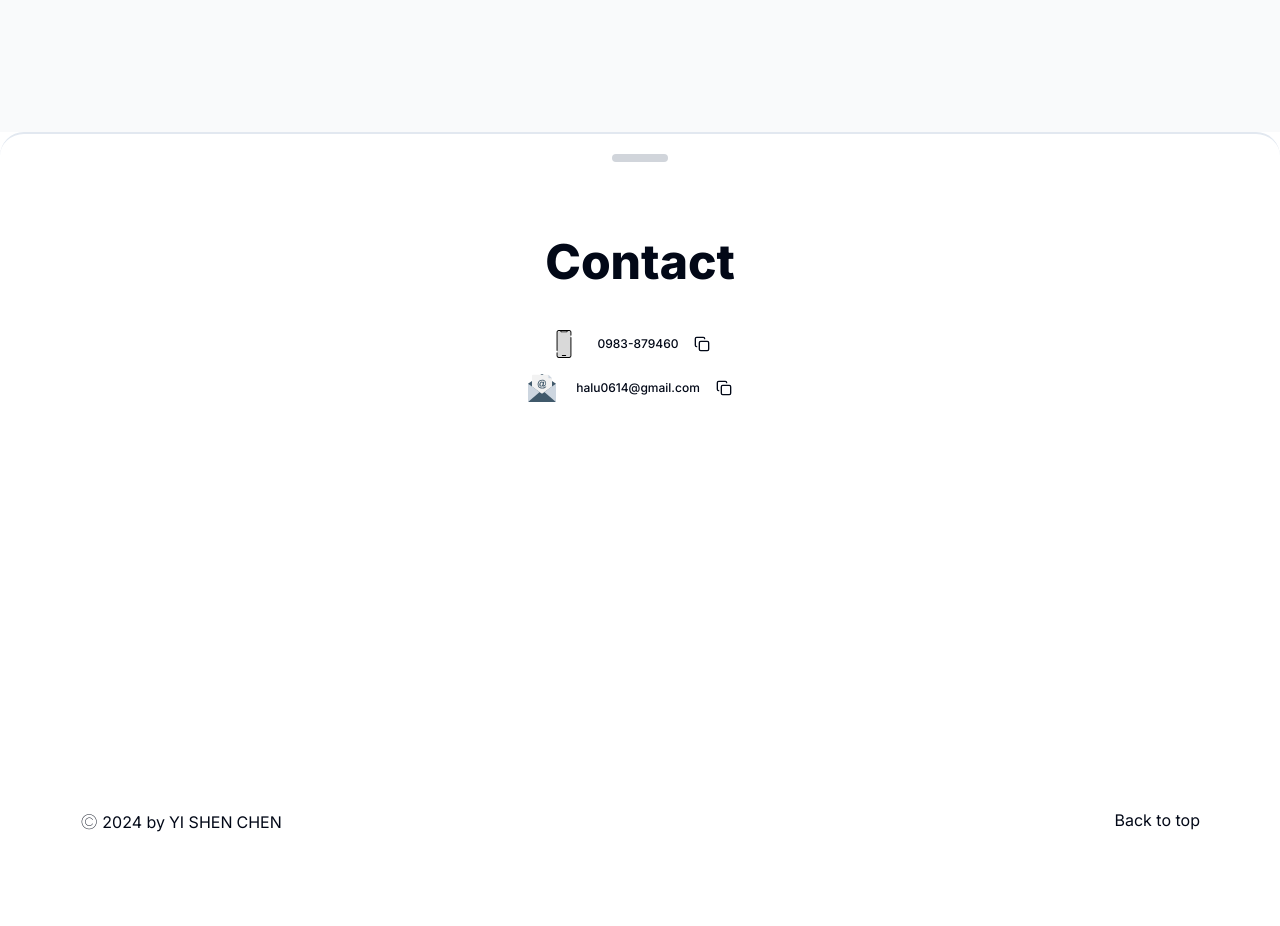
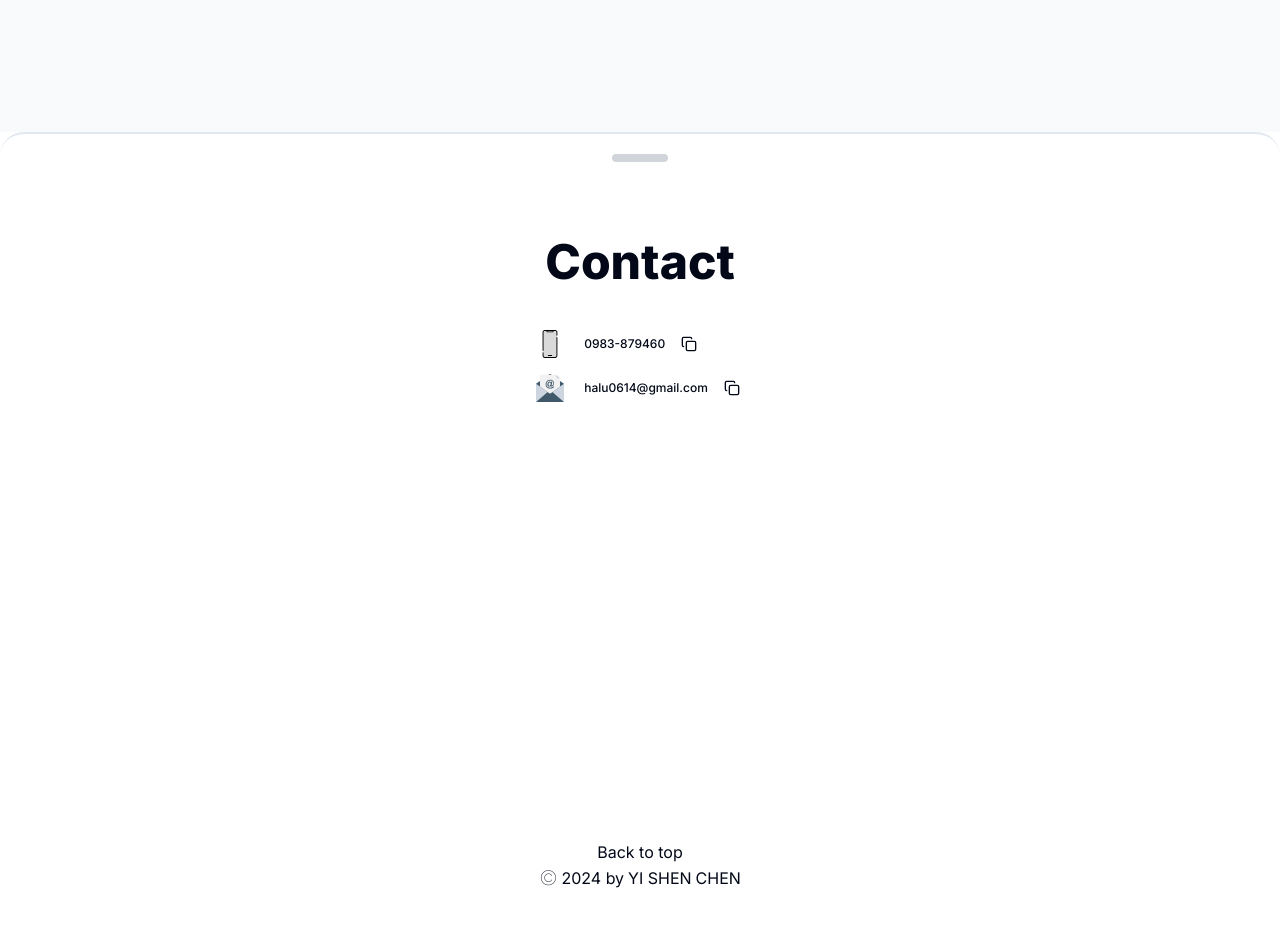
Before and after one commit to Cyishen/cyi-portfolio-2024v2-, a Next.js app: page / in a window 1280 px wide. Shown: the part 6860-7786 px from the top of the page. Built offline with nearby package versions, Linux system fonts and the light colour scheme.

Commit message:
contact2

```diff
--- a/src/components/contact/Contact.tsx
+++ b/src/components/contact/Contact.tsx
@@ -9,7 +9,7 @@ const Contact = () => {
 
 
   return (
-    <div id="contact" className="relative flex w-full py-12 md:py-24 h-screen border-t-2 rounded-t-3xl bg-white/55 backdrop-blur-lg transition-all">
+    <div id="contact" className="relative flex w-full pt-12 pb-5 md:pt-24 md:pb-10 h-screen border-t-2 rounded-t-3xl bg-white/55 backdrop-blur-lg transition-all">
       <div className="absolute top-5 left-1/2 -translate-x-1/2 h-2 w-14 rounded-full bg-gray-300" />
       <Wrapper>
         <div className='w-full flex flex-col h-full'>
@@ -19,7 +19,7 @@ const Contact = () => {
             </h2>
           </div>
 
-          <div className='w-full flex flex-col items-center justify-center mt-10 gap-2'>
+          <div className='w-fit flex flex-col items-start justify-center mx-auto mt-10 gap-2 pl-4'>
             <div className='flex items-center justify-center gap-2'>
               <Image src={icons.phone} alt='phone' width={28} height={28} />
               <Copy title='0983-879460' />
@@ -31,7 +31,11 @@ const Contact = () => {
             </div>
           </div>
 
-          <div className="w-full flex justify-between mt-auto">
+          <div className="w-full flex flex-col items-center justify-center mt-auto">
+            <Link href='#hero'>
+              <p>Back to top</p>
+            </Link>
+
             <div className='flex items-center justify-center gap-1'>
               <p className='font-thin text-xl'>&copy;</p>
 
@@ -41,10 +45,6 @@ const Contact = () => {
                 <p className=''>CHEN</p>
               </div>
             </div>
-
-            <Link href='#hero'>
-              <p>Back to top</p>
-            </Link>
           </div>
         </div>
       </Wrapper>
```
